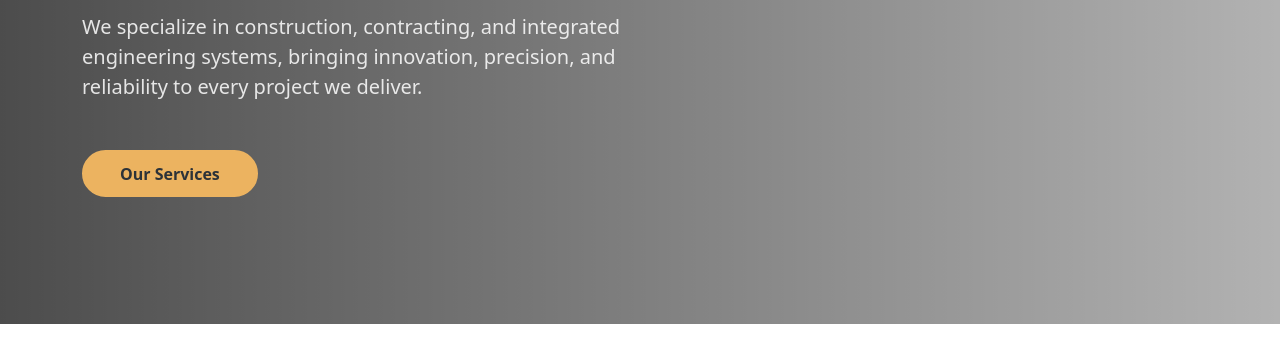
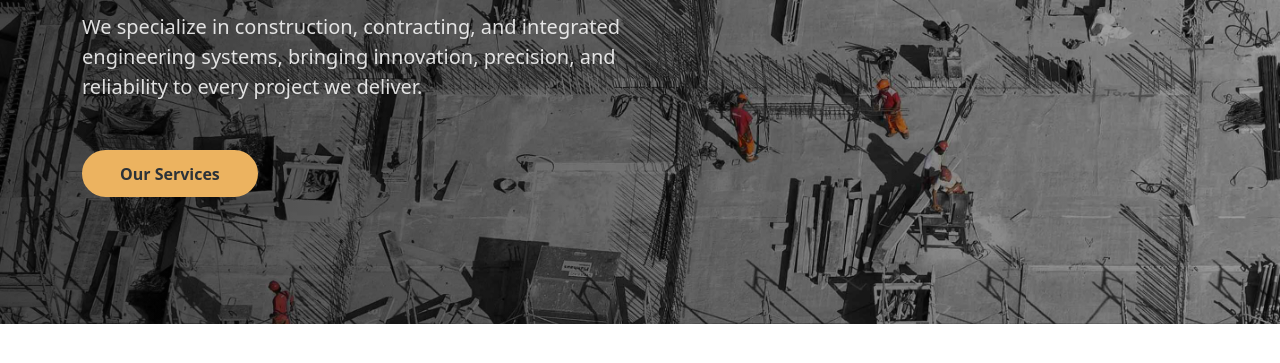
Before and after one commit to im-eslam/Astreactive-Constructions, a plain HTML site: page index.html in a window 1280 px wide. Shown: the part 316-679 px from the top of the page. Drawn offline with nearby package versions, Linux system fonts and the light colour scheme; the site is published under a folder, as on GitHub Pages, so addresses that start at the root find nothing.

Commit message:
Update index.html

```diff
--- a/index.html
+++ b/index.html
@@ -119,7 +119,7 @@
     <main>
       <!-- HERO SECTION -->
       <section id="hero" class="hero-section d-flex align-items-center">
-        <img src="/resources/Home/Hero/Hero_img.jpg" alt="Hero Background" class="hero-background-image" />
+        <img src="resources/Home/Hero/Hero_img.jpg" alt="Hero Background" class="hero-background-image" />
         <div class="hero-overlay"></div>
         <div class="container position-relative z-3">
           <div class="row">
```
